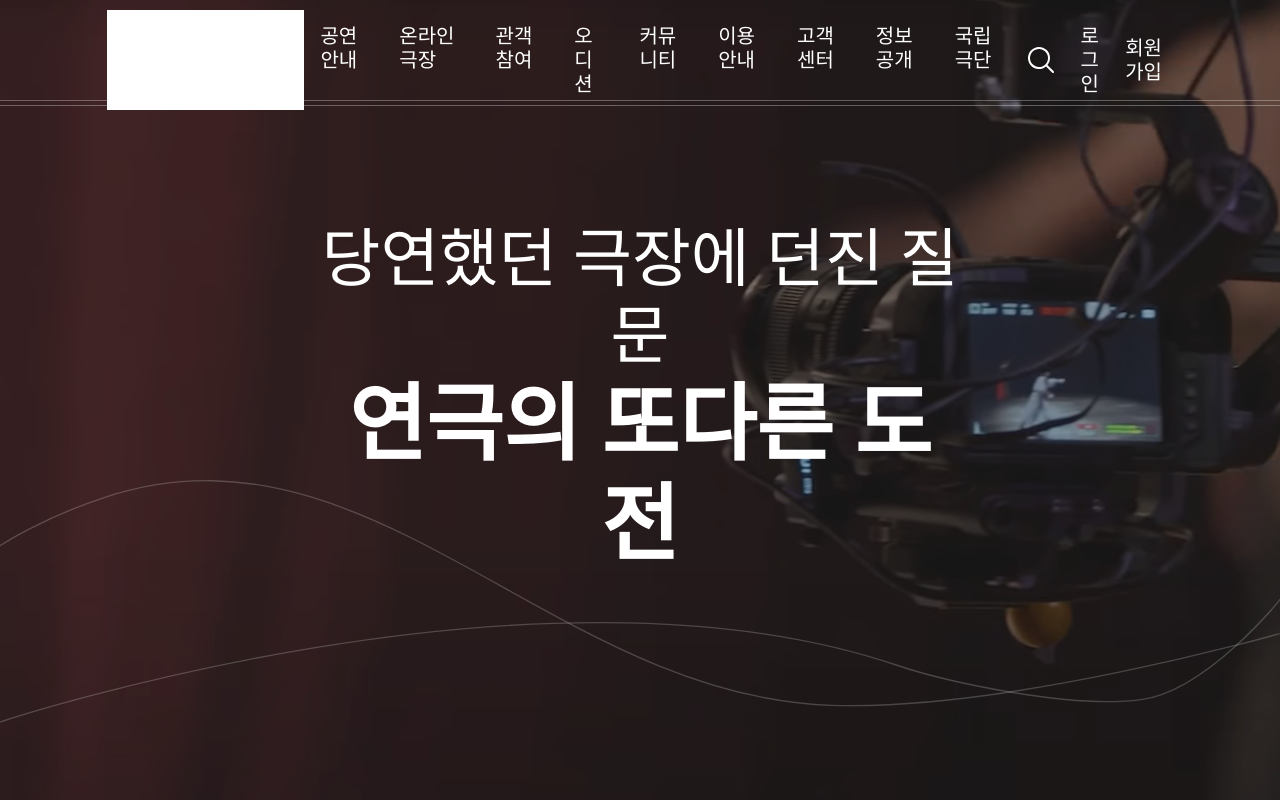
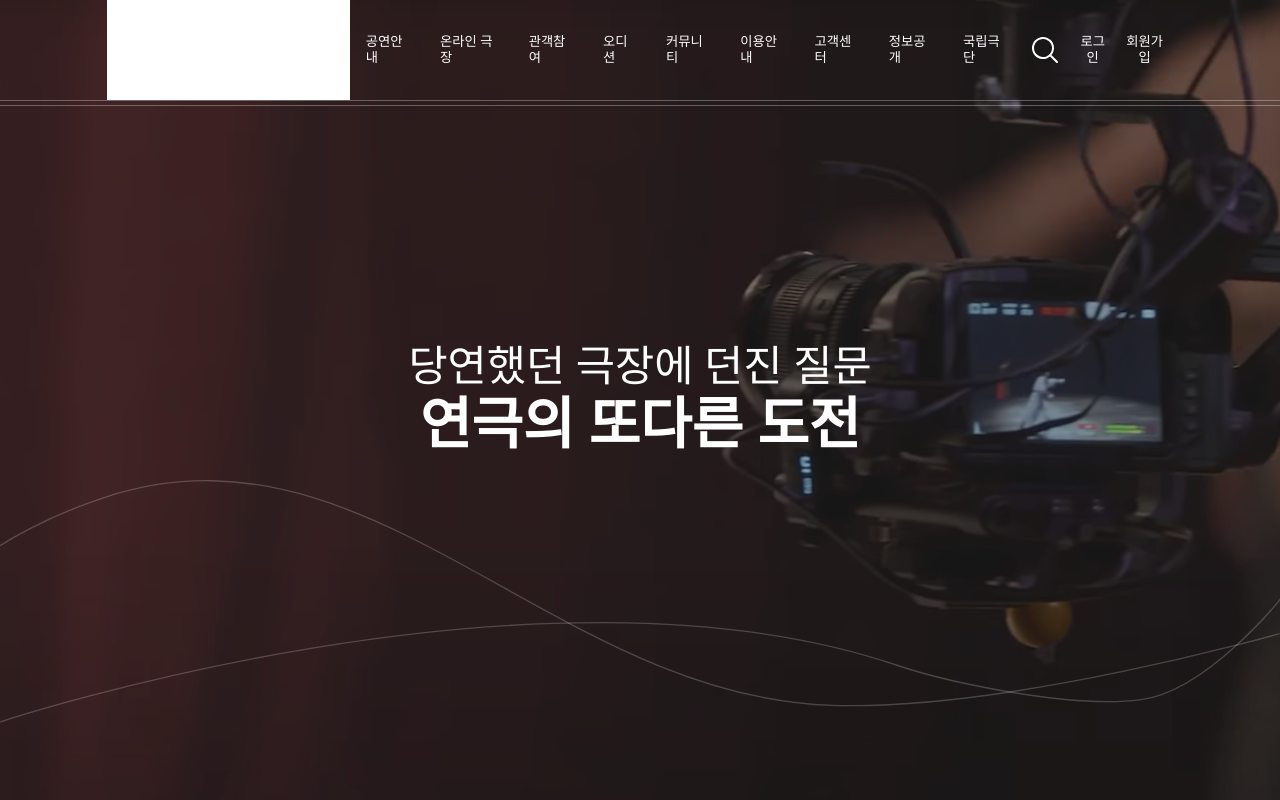
Before and after one commit to Kangbcgit/NationalTheaterCompanyRenewal, a React (Create React App) app: page / in a window 1280 px wide. Built offline with nearby package versions, Linux system fonts and the light colour scheme; a web font is replaced by a local one.

Commit message:
App.css updated

```diff
--- a/src/App.css
+++ b/src/App.css
@@ -225,19 +225,19 @@ textarea[disabled] {
 :root {
   /* size */
   /* body 기본 16px 기준 */
-  --create: 6rem; /* 96px */
-  --catch: 5.25rem; /* 84px */
-  --h1: 4rem; /* 64px */
-  --h2: 3rem; /* 48px */
-  --h3: 2.25rem; /* 36px */
-  --h4: 2rem; /* 32px */
-  --h5: 1.88rem; /* 30px */
-  --h6: 1.5rem; /* 24px */
-  --title: 1.25rem; /* 20px */
-  --baseSize: 1rem; /* 16px */
-  --small: 0.88rem; /* 14px */
-  --xSmall: 0.75rem; /* 12px */
-  --min: 0.63rem; /* 10px */
+  --create: 5vw; /* 96px */
+  --catch: 4.38vw; /* 84px */
+  --h1: 3.33vw; /* 64px */
+  --h2: 2.5vw; /* 48px */
+  --h3: 1.88vw; /* 36px */
+  --h4: 1.67vw; /* 32px */
+  --h5: 1.56vw; /* 30px */
+  --h6: 1.25vw; /* 24px */
+  --title: 1.04vw; /* 20px */
+  --baseSize: 0.83vw; /* 16px */
+  --small: 0.73vw; /* 14px */
+  --xSmall: 0.36vw; /* 12px */
+  --min: 0.52vw; /* 10px */
   /* color */
   --primary: #d62424;
   --black1: #000;
```
